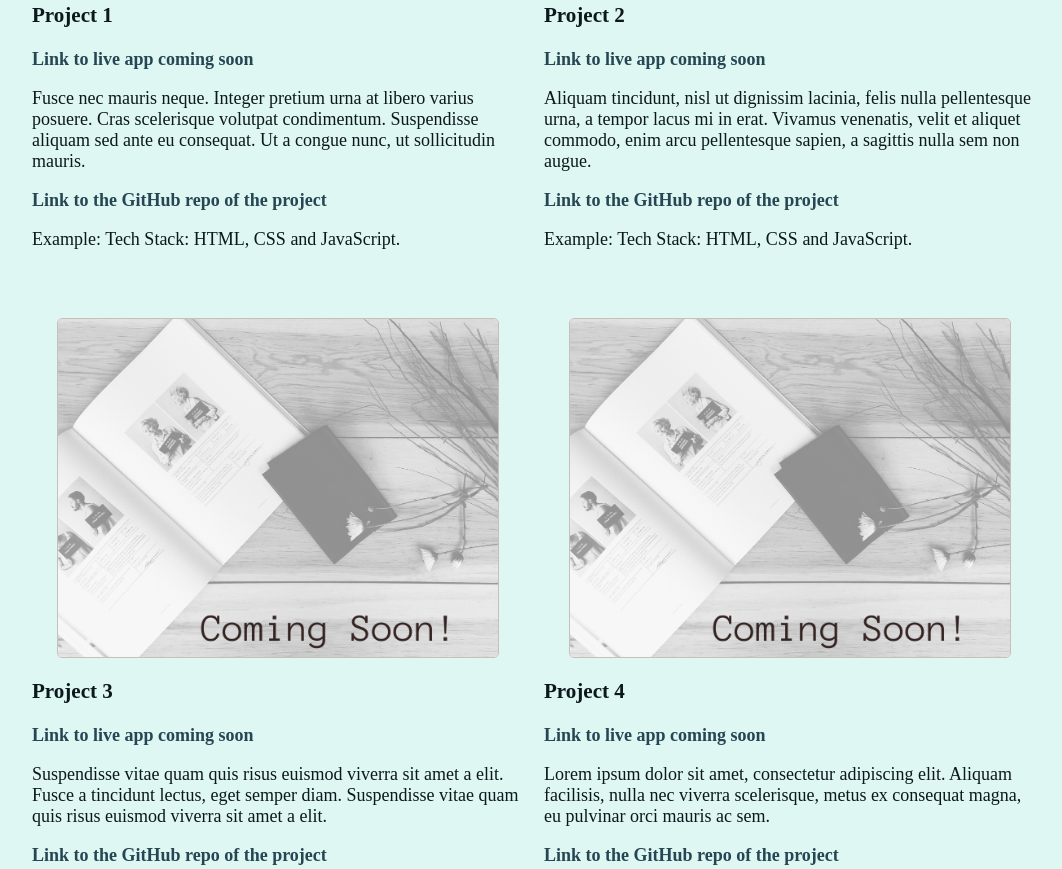
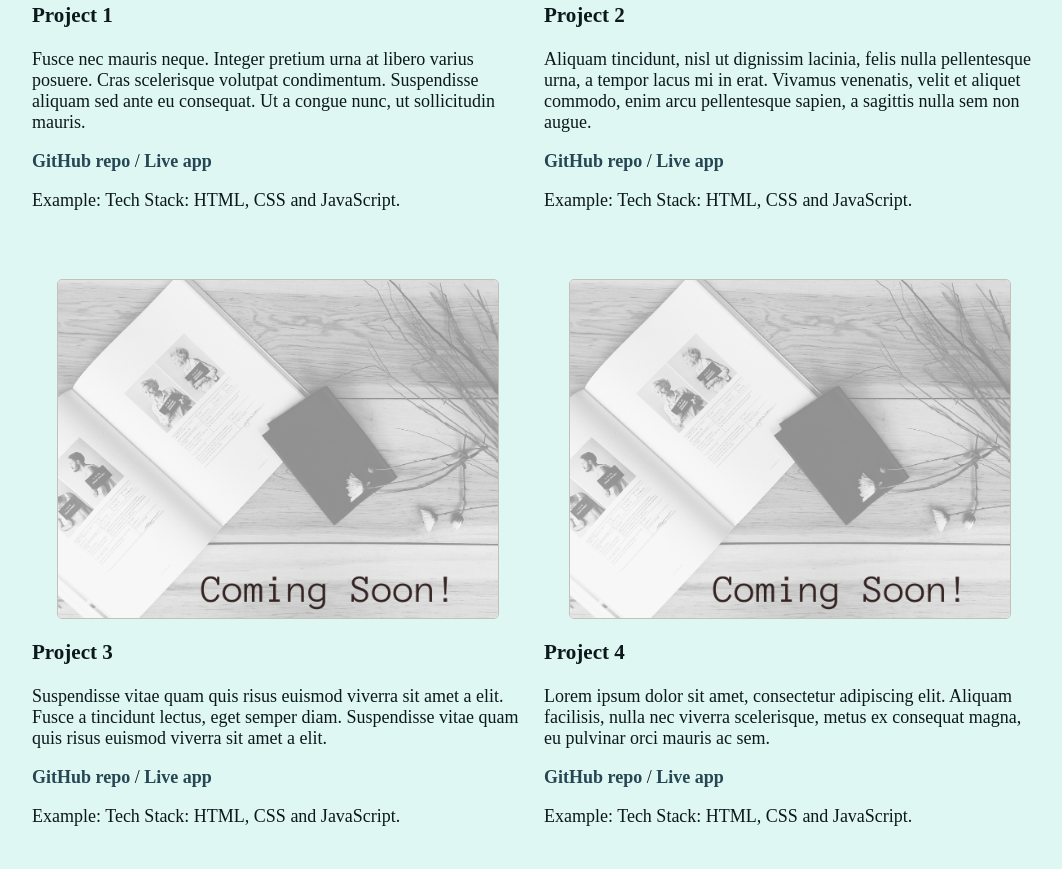
Before and after one commit to raeas/portfolio, a plain HTML site: page index.html in a window 1280 px wide. Shown: the part 1825-2694 px from the top of the page, without its empty margins (106-1168 px from the left). Drawn offline with Linux system fonts and the light colour scheme.

Commit message:
added live app link next to github link

```diff
--- a/index.html
+++ b/index.html
@@ -65,17 +65,15 @@
                 <div class="item">
                     <a href="#" target="_blank"><img src="images/coming-soon.png" alt="placeholder image with books that says 'Coming Soon!'"></a>
                     <h3>Project 1</h3>
-                    <p><a href="#">Link to live app coming soon</a></p>
                     <p>Fusce nec mauris neque. Integer pretium urna at libero varius posuere. Cras scelerisque volutpat condimentum. Suspendisse aliquam sed ante eu consequat. Ut a congue nunc, ut sollicitudin mauris.</p>
-                    <p><a href="https://github.com/raeas/" target="_blank">Link to the GitHub repo of the project</a></p>
+                    <p><a href="https://github.com/raeas/" target="_blank">GitHub repo</a> / <a href="#" class="live-app">Live app</a></p>
                     <p>Example: Tech Stack: HTML, CSS and JavaScript.</p>
                 </div>
                 <div class="item">
                     <a href="#" target="_blank"><img src="images/coming-soon.png" alt="placeholder image with books that says 'Coming Soon!'"></a>
                     <h3>Project 2</h3>
-                    <p><a href="#">Link to live app coming soon</a></p>
                     <p>Aliquam tincidunt, nisl ut dignissim lacinia, felis nulla pellentesque urna, a tempor lacus mi in erat. Vivamus venenatis, velit et aliquet commodo, enim arcu pellentesque sapien, a sagittis nulla sem non augue.</p>
-                    <p><a href="https://github.com/raeas/" target="_blank">Link to the GitHub repo of the project</a></p>
+                    <p><a href="https://github.com/raeas/" target="_blank">GitHub repo</a> / <a href="#" class="live-app">Live app</a></p>
                     <p>Example: Tech Stack: HTML, CSS and JavaScript.</p>
                 </div>
             </div>
@@ -83,17 +81,15 @@
                 <div class="item">
                     <a href="#" target="_blank"><img src="images/coming-soon.png" alt="placeholder image with books that says 'Coming Soon!'"></a>
                     <h3>Project 3</h3>
-                    <p><a href="#">Link to live app coming soon</a></p>
                     <p>Suspendisse vitae quam quis risus euismod viverra sit amet a elit. Fusce a tincidunt lectus, eget semper diam. Suspendisse vitae quam quis risus euismod viverra sit amet a elit.</p>
-                    <p><a href="https://github.com/raeas/" target="_blank">Link to the GitHub repo of the project</a></p>
+                    <p><a href="https://github.com/raeas/" target="_blank">GitHub repo</a> / <a href="#" class="live-app">Live app</a></p>
                     <p>Example: Tech Stack: HTML, CSS and JavaScript.</p>
                 </div>
                 <div class="item">
                     <a href="#" target="_blank"><img src="images/coming-soon.png" alt="placeholder image with books that says 'Coming Soon!'"></a>
                     <h3>Project 4</h3>
-                    <p><a href="#">Link to live app coming soon</a></p>
                     <p>Lorem ipsum dolor sit amet, consectetur adipiscing elit. Aliquam facilisis, nulla nec viverra scelerisque, metus ex consequat magna, eu pulvinar orci mauris ac sem.</p>
-                    <p><a href="https://github.com/raeas/" target="_blank">Link to the GitHub repo of the project</a></p>
+                    <p><a href="https://github.com/raeas/" target="_blank">GitHub repo</a> / <a href="#" class="live-app">Live app</a></p>
                     <p>Example: Tech Stack: HTML, CSS and JavaScript.</p>
                 </div>
             </div>
```
